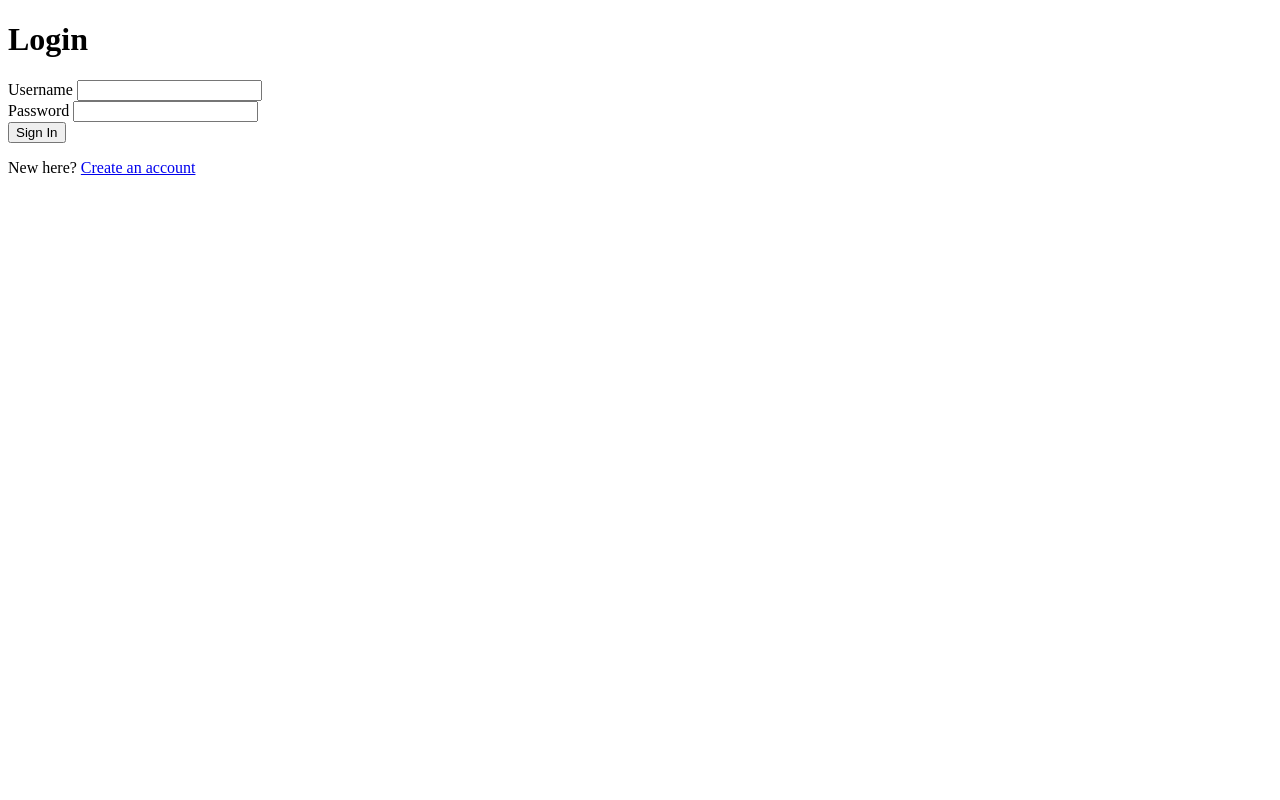
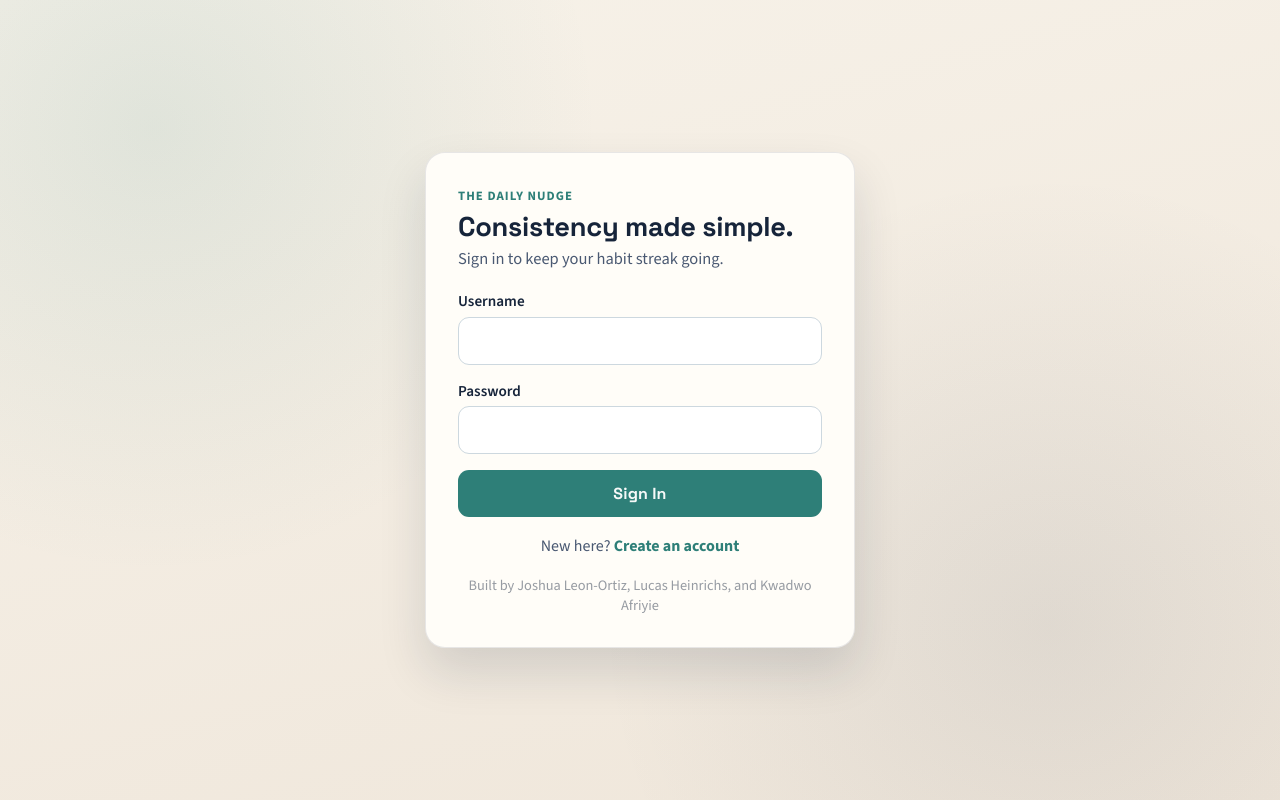
Before and after one commit to yuki-takana/habit-tracker-webapp, a Django app: page / in a window 1280 px wide. Run offline with Django 5.2, Linux system fonts and the light colour scheme.

Commit message:
Improved login UI style

```diff
--- a/client/templates/login.html
+++ b/client/templates/login.html
@@ -4,29 +4,228 @@
   <meta charset="UTF-8" />
   <meta name="viewport" content="width=device-width, initial-scale=1.0" />
   <title>Login</title>
+  <link rel="preconnect" href="https://fonts.googleapis.com" />
+  <link rel="preconnect" href="https://fonts.gstatic.com" crossorigin />
+  <link href="https://fonts.googleapis.com/css2?family=Source+Sans+3:wght@400;600;700&family=Space+Grotesk:wght@500;700&display=swap" rel="stylesheet" />
+  <style>
+    :root {
+      --bg: #f7f2e9;
+      --bg-accent: #efe6da;
+      --card: #fffdf8;
+      --text-main: #16243a;
+      --text-muted: #4a5972;
+      --input-border: #cdd8df;
+      --input-focus: #2d7a73;
+      --button-bg: #2e7f78;
+      --button-hover: #276c66;
+      --button-text: #f6f9f8;
+      --error-bg: #f9e2df;
+      --error-text: #8d2d24;
+      --shadow: 0 24px 48px rgba(22, 36, 58, 0.14);
+    }
+
+    * {
+      box-sizing: border-box;
+    }
+
+    body {
+      margin: 0;
+      min-height: 100vh;
+      display: flex;
+      align-items: center;
+      justify-content: center;
+      padding: 1.5rem;
+      font-family: "Source Sans 3", sans-serif;
+      color: var(--text-main);
+      background:
+        radial-gradient(circle at 12% 16%, rgba(46, 127, 120, 0.11), transparent 34%),
+        radial-gradient(circle at 82% 78%, rgba(22, 36, 58, 0.08), transparent 37%),
+        linear-gradient(165deg, var(--bg) 0%, var(--bg-accent) 100%);
+    }
+
+    .login-card {
+      width: min(430px, 100%);
+      background: var(--card);
+      border: 1px solid rgba(22, 36, 58, 0.1);
+      border-radius: 20px;
+      box-shadow: var(--shadow);
+      padding: 2.1rem 2rem 1.9rem;
+      animation: card-enter 0.55s ease both;
+    }
+
+    .eyebrow {
+      margin: 0 0 0.5rem;
+      color: var(--button-bg);
+      font-size: 0.8rem;
+      letter-spacing: 0.08em;
+      text-transform: uppercase;
+      font-weight: 700;
+    }
+
+    h1 {
+      margin: 0 0 0.4rem;
+      font-family: "Space Grotesk", sans-serif;
+      font-size: clamp(1.45rem, 3vw, 1.7rem);
+      line-height: 1.1;
+      letter-spacing: -0.01em;
+      white-space: nowrap;
+    }
+
+    .intro {
+      margin: 0 0 1.4rem;
+      color: var(--text-muted);
+      font-size: 1.03rem;
+    }
+
+    .field {
+      margin-bottom: 1rem;
+    }
+
+    label {
+      display: block;
+      margin-bottom: 0.35rem;
+      font-size: 0.95rem;
+      font-weight: 600;
+      color: var(--text-main);
+    }
+
+    input[type="text"],
+    input[type="password"] {
+      width: 100%;
+      border: 1px solid var(--input-border);
+      border-radius: 11px;
+      background: #fff;
+      color: var(--text-main);
+      font: inherit;
+      font-size: 1rem;
+      padding: 0.78rem 0.85rem;
+      transition: border-color 0.2s ease, box-shadow 0.2s ease;
+    }
+
+    input[type="text"]:focus,
+    input[type="password"]:focus {
+      outline: none;
+      border-color: var(--input-focus);
+      box-shadow: 0 0 0 3px rgba(45, 122, 115, 0.17);
+    }
+
+    .error {
+      margin: 0 0 1rem;
+      border: 1px solid rgba(141, 45, 36, 0.2);
+      border-radius: 11px;
+      background: var(--error-bg);
+      color: var(--error-text);
+      padding: 0.7rem 0.8rem;
+      font-weight: 600;
+    }
+
+    button[type="submit"] {
+      width: 100%;
+      border: none;
+      border-radius: 11px;
+      background: var(--button-bg);
+      color: var(--button-text);
+      font-family: "Space Grotesk", sans-serif;
+      font-size: 1rem;
+      font-weight: 600;
+      letter-spacing: 0.01em;
+      padding: 0.8rem 1rem;
+      cursor: pointer;
+      transition: transform 0.2s ease, background-color 0.2s ease, box-shadow 0.2s ease;
+    }
+
+    button[type="submit"]:hover {
+      background: var(--button-hover);
+      transform: translateY(-1px);
+      box-shadow: 0 12px 24px rgba(39, 108, 102, 0.27);
+    }
+
+    button[type="submit"]:active {
+      transform: translateY(0);
+      box-shadow: none;
+    }
+
+    .signup-link {
+      margin: 1.15rem 0 0;
+      text-align: center;
+      color: var(--text-muted);
+    }
+
+    .signup-link a {
+      color: var(--button-bg);
+      font-weight: 700;
+      text-decoration: none;
+    }
+
+    .signup-link a:hover {
+      text-decoration: underline;
+    }
+
+    .founders-note {
+      margin: 1.25rem 0 0;
+      text-align: center;
+      color: rgba(22, 36, 58, 0.45);
+      font-size: 0.9rem;
+      line-height: 1.4;
+      font-weight: 400;
+    }
+
+    .founders-names {
+      color: inherit;
+      font-size: inherit;
+      font-weight: inherit;
+    }
+
+    @keyframes card-enter {
+      from {
+        opacity: 0;
+        transform: translateY(10px);
+      }
+      to {
+        opacity: 1;
+        transform: translateY(0);
+      }
+    }
+
+    @media (max-width: 540px) {
+      body {
+        padding: 0.9rem;
+      }
+
+      .login-card {
+        padding: 1.65rem 1.2rem 1.45rem;
+        border-radius: 16px;
+      }
+    }
+  </style>
 </head>
 <body>
-  <h1>Login</h1>
+  <main class="login-card" role="main">
+    <p class="eyebrow">The Daily Nudge</p>
+    <h1>Consistency made simple.</h1>
+    <p class="intro">Sign in to keep your habit streak going.</p>
 
     <form method="post">
       {% csrf_token %}
       {% if error %}
-      <p>{{ error }}</p>
+        <p class="error">{{ error }}</p>
       {% endif %}
 
-    <div>
+      <div class="field">
         <label for="username">Username</label>
-      <input type="text" id="username" name="username" required />
+        <input type="text" id="username" name="username" autocomplete="username" required />
       </div>
 
-    <div>
+      <div class="field">
         <label for="password">Password</label>
-      <input type="password" id="password" name="password" required />
+        <input type="password" id="password" name="password" autocomplete="current-password" required />
       </div>
 
       <button type="submit">Sign In</button>
     </form>
 
-  <p>New here? <a href="{% url 'signup' %}">Create an account</a></p>
+    <p class="signup-link">New here? <a href="{% url 'signup' %}">Create an account</a></p>
+    <p class="founders-note">Built by <span class="founders-names">Joshua Leon-Ortiz, Lucas Heinrichs, and Kwadwo Afriyie</span></p>
+  </main>
 </body>
 </html>
```
Lines whose indentation alone changed are shown as unchanged.
